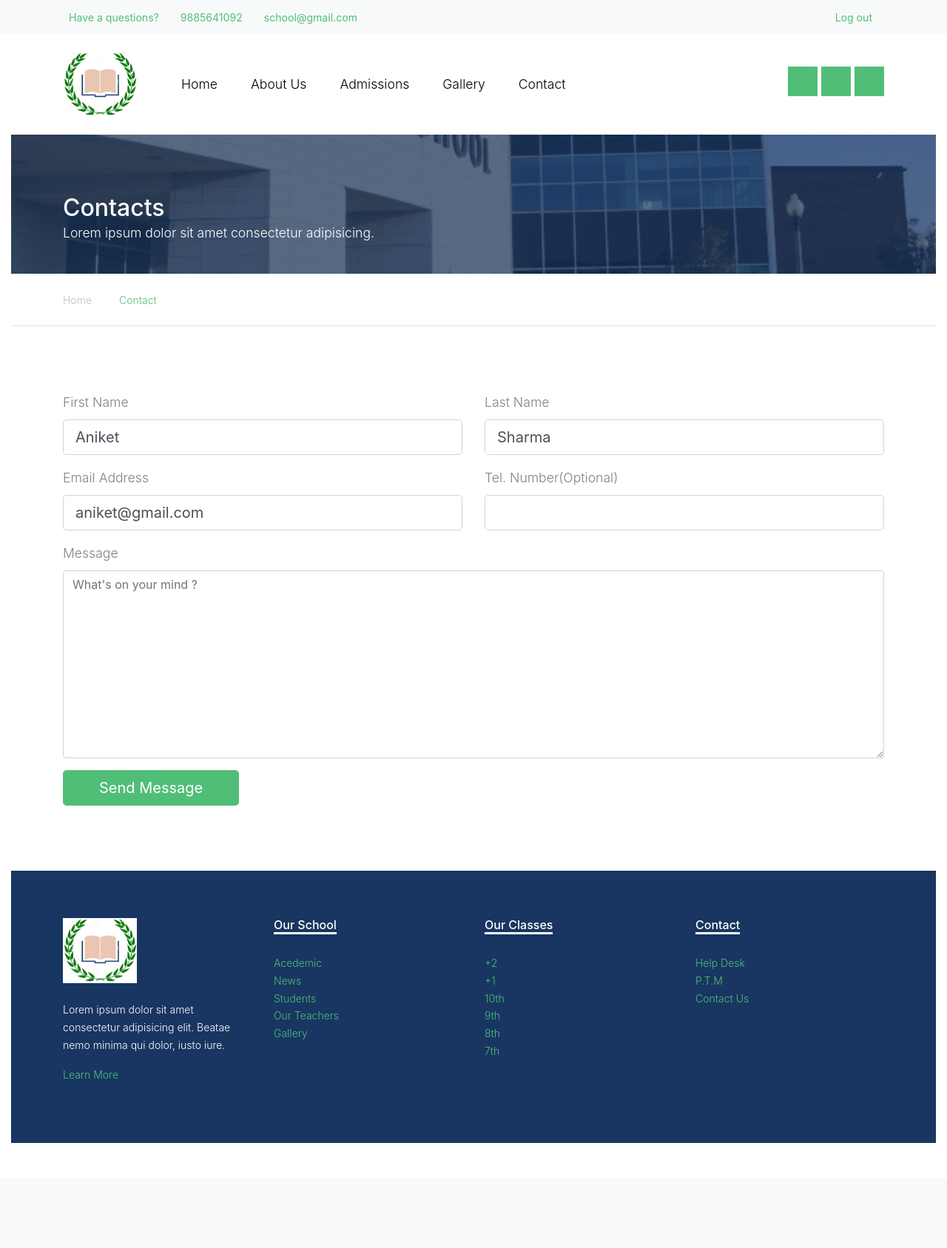
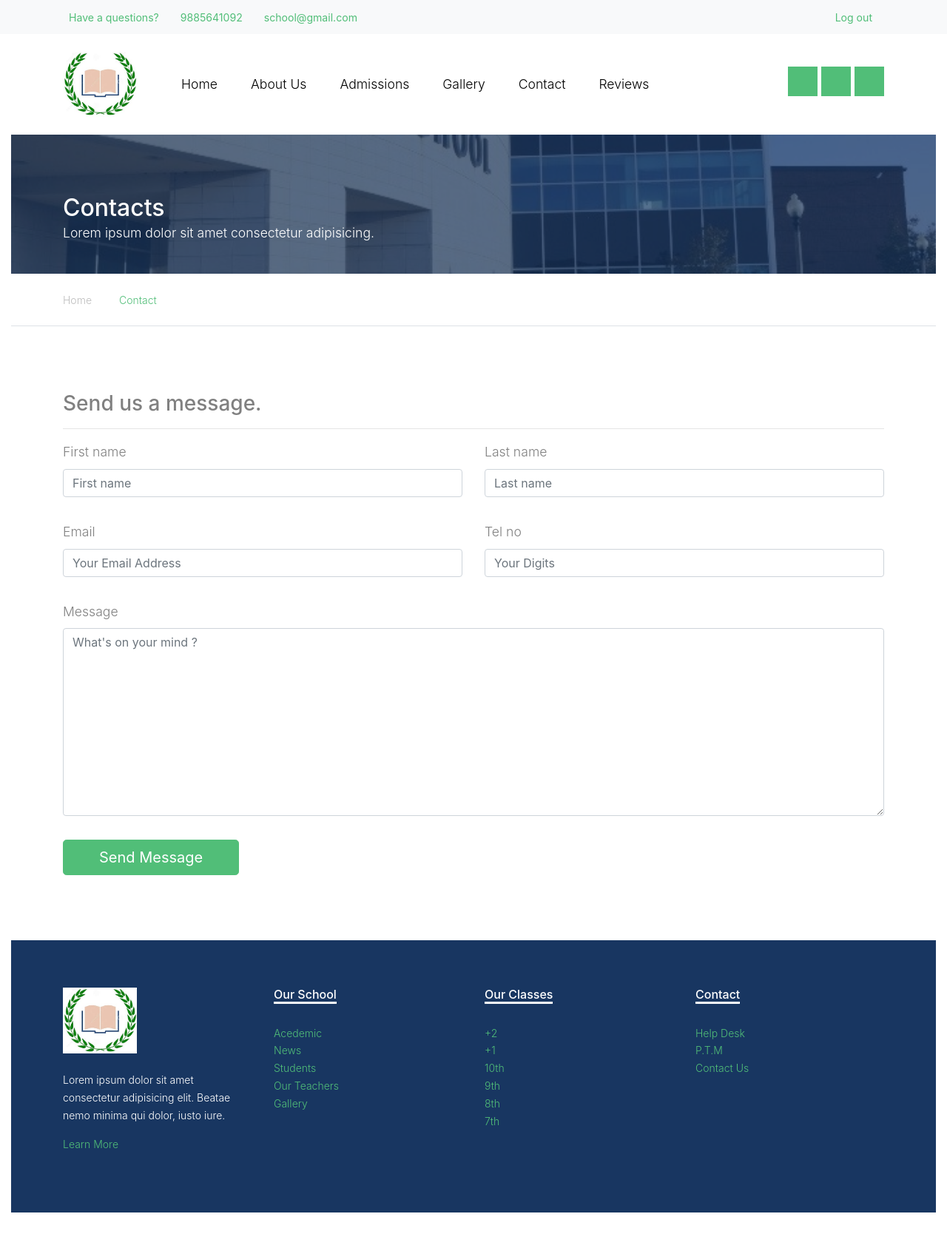
Before and after one commit to Aniket-Sharma/School-Website, a Django app: page /contact/ in a window 1280 px wide. Shown: the whole page at 74% size. Before the commit the page ends 1545 px from the top, so only its background shows below. Run offline with Django 3.2, Linux system fonts and the light colour scheme; a user stored in the database is signed in; some libraries are stand-ins or nearby versions; some web fonts are replaced.

Commit message:
Almost everything is done !

```diff
--- a/accounts/templates/accounts/sign_up.html
+++ b/accounts/templates/accounts/sign_up.html
@@ -7,7 +7,7 @@
 <div style="display:flex;justify-content:center;align-items:center;">
     <div class="card card-container" style="width: 40%;">
         <div class="card-title card-header">
-            <h4>{% trans 'Create an Geeksportal Account' %}</h4>
+            <h4>{% trans 'Sign Up' %}</h4>
         </div>
         <hr>
         <form action="/accounts/sign-up/" method="post" id="sign-in">
--- a/content/templates/layout/page.html
+++ b/content/templates/layout/page.html
@@ -49,9 +49,9 @@
       <div class="container">
         <div class="row align-items-center">
           <div class="col-lg-9 d-none d-lg-block">
-            <a href="#" class="small mr-3"><span class="icon-question-circle-o mr-2"></span> Have a questions?</a>
+            <a href="{% url 'contact' %}" class="small mr-3"><span class="icon-question-circle-o mr-2"></span> Have a questions?</a>
             <a href="#" class="small mr-3"><span class="icon-phone2 mr-2"></span> 9885641092</a>
-            <a href="#" class="small mr-3"><span class="icon-envelope-o mr-2"></span> school@gmail.com</a>
+            <a href="mailto:school@gmail.com" target="_blank" class="small mr-3"><span class="icon-envelope-o mr-2"></span> school@gmail.com</a>
           </div>
           {% if request.user.is_authenticated %}
           <div class="col-lg-3 text-right">
@@ -85,7 +85,7 @@
                 <li class="has-children">
                   <a href="{% url 'about' %}" class="nav-link text-left">About Us</a>
                   <ul class="dropdown">
-                    <li><a href="{% url 'about' %}">Our Teachers</a></li>
+                    <li><a href="{% url 'about' %}#teachers">Our Teachers</a></li>
                     <li><a href="{% url 'about' %}">Our School</a></li>
                   </ul>
                 </li>
@@ -98,6 +98,9 @@
                 <li>
                     <a href="{% url 'contact' %}" class="nav-link text-left">Contact</a>
                   </li>
+                <li>
+                  <a href="{% url 'review' %}" class="nav-link text-left">Reviews</a>
+                </li>
               </ul>                                                                                                                                                                                                                                                                                          </ul>
             </nav>
 
@@ -131,7 +134,7 @@
       <div class="container">
         <div class="row">
           <div class="col-lg-3">
-            <p class="mb-4"><img src="images/logo4.png" alt="logo" class="img-fluid" width="100px"></p>
+            <p class="mb-4"><img src="{% static 'images/logo4.png' %}" alt="logo" class="img-fluid" width="100px"></p>
             <p>Lorem ipsum dolor sit amet consectetur adipisicing elit. Beatae nemo minima qui dolor, iusto iure.</p>
             <p><a href="#">Learn More</a></p>
           </div>
--- a/content/templates/main/about.html
+++ b/content/templates/main/about.html
@@ -104,7 +104,7 @@
 
 
     <div class="site-section">
-      <div class="container" style="background: aliceblue; padding-top: 2%;">
+      <div class="container" id="teachers" style="background: aliceblue; padding-top: 2%;">
         <div class="d-flex row mb-5 justify-content-center text-center">
           <div class="col-lg-4 mb-5">
             <h2 class="section-title-underline mb-5">
--- a/content/templates/main/contact.html
+++ b/content/templates/main/contact.html
@@ -6,7 +6,10 @@
 
 {% load static %}
 
+{% load crispy_forms_tags %}
+
 {% block content %}
+
 
   <div class="site-wrap">
 
@@ -29,33 +32,59 @@
         <span class="current">Contact</span>
       </div>
     </div>
+<!--    <form id="form-post" action="{% url 'contact' %}" method="post" role="form">-->
+<!--            <h3>New Post</h3>-->
+<!--            <hr>-->
+<!--            {% csrf_token %}-->
+<!--            <input type="hidden" name="username" value="{{ request.user.username }}">-->
+<!--            {% bootstrap_form form layout="inline" %}-->
+<!--            <button class="btn btn-success" type="submit">Send</button>-->
+<!--        </form>-->
+    <div class="site-section">
+<!--        <form class="Contact-Form" style="padding: 0% 15% 1% 15%;  text-align: center;" action="{% url 'contact' %}" method="post">-->
+<!--            <h3>Send us a message</h3><hr>-->
+<!--            {% csrf_token %}-->
 
-    <div class="site-section">
+<!--            {% bootstrap_form form layout='inline' labels='hidden' %}-->
+
+<!--            <input type="submit" value="Send Message"  class="btn btn-primary btn-lg px-5">-->
+<!--        </form>-->
+
         <div class="container">
-            <div class="row">
-                <div class="col-md-6 form-group">
-                    <label for="fname">First Name</label>
-                    <input type="text" id="fname" class="form-control form-control-lg" value={{ user.first_name }}>
+            <h3>Send us a message.</h3><hr>
+            <form action="{% url 'contact' %}" method="post" action="{% url 'contact' %}">
+                {{ form.non_field_errors }}
+                {% csrf_token %}
+                <div class="row">
+                <div class="col-md-6 form-group fieldWrapper">
+<!--                    <label for="{{form.first_name.id_for_label}}">First Name</label>-->
+                    {%  bootstrap_field form.first_name %}
+<!--                    <input type="text" id="fname" class="form-control form-control-lg" value={{ user.first_name }}>-->
                 </div>
-                <div class="col-md-6 form-group">
-                    <label for="lname">Last Name</label>
-                    <input type="text" id="lname" class="form-control form-control-lg"  value={{ user.last_name }}>
+                <div class="col-md-6 form-group fieldWrapper">
+<!--                    <label for="{{form.last_name.id_for_label}}">Last Name</label>-->
+                    {%  bootstrap_field form.last_name %}
+<!--                    <input type="text" id="lname" class="form-control form-control-lg"  value={{ user.last_name }}>-->
                 </div>
             </div>
             <div class="row">
-                <div class="col-md-6 form-group">
-                    <label for="eaddress">Email Address</label>
-                    <input type="text" id="eaddress" class="form-control form-control-lg"  value={{ user.email }}>
+
+                <div class="col-md-6 form-group fieldWrapper">
+<!--                    <label for="{{ form.email.id_for_label }}">Email Address:</label>-->
+                    {%  bootstrap_field form.email %}
+<!--                    <input type="text" id="eaddress" class="form-control form-control-lg"  value={{ user.email }}>-->
                 </div>
-                <div class="col-md-6 form-group">
-                    <label for="tel">Tel. Number(Optional)</label>
-                    <input type="text" id="tel" class="form-control form-control-lg" >
+                <div class="col-md-6 form-group fieldWrapper">
+<!--                    <label for="{{ form.tel_no.id_for_label }}">Tel. Number(Optional)</label>-->
+                    {%  bootstrap_field form.tel_no %}
+<!--                    <input type="text" id="tel" class="form-control form-control-lg" >-->
                 </div>
             </div>
             <div class="row">
-                <div class="col-md-12 form-group">
-                    <label for="message">Message</label>
-                    <textarea name="" id="message" cols="30" rows="10" class="form-control" placeholder="What's on your mind ?"></textarea>
+                <div class="col-md-12 form-group fieldWrapper">
+<!--                    <label for="{{form.message.id_for_label}}">Message</label>-->
+                    {%  bootstrap_field form.message %}
+<!--                    <textarea name="" id="message" cols="30" rows="10" class="form-control" placeholder="What's on your mind ?"></textarea>-->
                 </div>
             </div>
 
@@ -64,6 +93,7 @@
                     <input type="submit" value="Send Message" class="btn btn-primary btn-lg px-5">
                 </div>
             </div>
+            </form>
         </div>
     </div>
 
--- a/review/forms.py
+++ b/review/forms.py
@@ -1,5 +1,6 @@
-from .models import Review
+from .models import Review, Contact, Subscriber
 from django import forms
+
 
 class ReviewForm(forms.ModelForm):
     class Meta:
@@ -9,3 +10,23 @@ class ReviewForm(forms.ModelForm):
         widgets = {
             'review': forms.Textarea(attrs={'placeholder': 'Write your Review '})
         }
+
+
+class ContactForm(forms.ModelForm):
+    class Meta:
+        model = Contact
+        fields = "__all__"
+
+        widgets = {
+            'f_name': forms.TextInput(attrs={'placeholder': 'Your First name ', 'class': 'col-md-6 form-group', 'value': 'name'}),
+            'l_name': forms.TextInput(attrs={'placeholder': 'Your Last name ', 'class': 'col-md-6 form-group' }),
+            'email': forms.TextInput(attrs={'placeholder': 'Your Email Address ', 'class': 'form-group'}),
+            'tel_no': forms.TextInput(attrs={'placeholder': 'Your Digits ', 'class': 'form-group'}),
+            'message': forms.Textarea(attrs={'placeholder': 'What\'s on your mind ?  ', 'class': 'form-group'})
+        }
+
+
+class SubscriberForm(forms.ModelForm):
+    class Meta:
+        model = Subscriber
+        fields = ("email", )
--- a/review/views.py
+++ b/review/views.py
@@ -1,76 +1,107 @@
 from django.shortcuts import render, redirect
 from django.views.generic import TemplateView
+from django.contrib import messages
 from django.http import HttpResponse, HttpResponseRedirect
+from django.views.decorators.csrf import csrf_exempt
+
 # Create your views here.
-from .models import Review, Contact, Teacher
-from .forms import ReviewForm
+from .models import Review, Contact, Teacher, Subscriber
+from .forms import ReviewForm, ContactForm, SubscriberForm
 
 
 class ReviewPageView(TemplateView):
-	template_name = 'review/home.html'
+    template_name = 'review/home.html'
 
-	def get(self, request):
+    def get(self, request):
+        reviews = Review.objects.all()
+        form = ReviewForm()
 
-		reviews = Review.objects.all()
-		form = ReviewForm()
+        args = {'reviews': reviews, 'form': form}
 
-		args = {'reviews' : reviews, 'form': form}
+        return render(request, self.template_name, args)
 
-		return render(request, self.template_name, args)
-
-	def post(self, request):
-		form = ReviewForm(request.POST)
-		form.save()
-		return redirect('review')
+    def post(self, request):
+        form = ReviewForm(request.POST)
+        form.save()
+        return redirect('review')
 
 
 class HomePageView(TemplateView):
-	template_name = 'main/school_home.html'
+    template_name = 'main/school_home.html'
 
-	def get(self, request):
+    def get(self, request):
 
-		args = {}
+        form = SubscriberForm()
 
-		return render(request, self.template_name, args)
+        args = {'form': form}
+
+        return render(request, self.template_name, args)
+
+    def post(self,request):
+        sub = SubscriberForm(request.POST)
+        if sub.is_valid():
+            sub.save()
+            messages.success(request, "You are successfully subscribed for future updates !")
+        return redirect('home')
 
 
 class AboutPageView(TemplateView):
-	template_name = 'main/about.html'
+    template_name = 'main/about.html'
 
-	def get(self, request):
+    def get(self, request):
+        teachers = Teacher.objects.all()
 
-		teachers = Teacher.objects.all()
+        args = {'teachers': teachers}
 
-		args = {'teachers': teachers}
-
-		return render(request, self.template_name, args)
+        return render(request, self.template_name, args)
 
 
 class AdmissionPageView(TemplateView):
-	template_name = 'main/admissions.html'
+    template_name = 'main/admissions.html'
 
-	def get(self, request):
+    def get(self, request):
+        args = {}
 
-		args = {}
-
-		return render(request, self.template_name, args)
+        return render(request, self.template_name, args)
 
 
 class GalleryPageView(TemplateView):
-	template_name = 'main/gallery.html'
+    template_name = 'main/gallery.html'
 
-	def get(self, request):
+    def get(self, request):
+        args = {}
 
-		args = {}
-
-		return render(request, self.template_name, args)
+        return render(request, self.template_name, args)
 
 
 class ContactPageView(TemplateView):
-	template_name = 'main/contact.html'
+    template_name = 'main/contact.html'
 
-	def get(self, request):
+    def get(self, request):
+        form = ContactForm()
+        args = {'form': form}
+        return render(request, self.template_name, args)
 
-		args = {}
+    def post(self, request):
+        form = ContactForm(request.POST)
+        if form.is_valid():
+            form.save()
+        messages.success(request, "Your message was sent successfully !")
+        return redirect('home')
 
-		return render(request, self.template_name, args)
+# @csrf_exempt
+# def send_message(self, request):
+#     template_name = 'main/contact.html'
+#     if request.method == 'POST':
+#         form = Contact()
+#         form.f_name = request.POST.get('fname')
+#         form.l_name = request.POST.get('lname')
+#         form.email = request.POST.get('eadress')
+#         form.tel_no = request.POST.get('tel')
+#         form.message = request.POST.get('message')
+#         form.save()
+#         messages.success(request, "Your message was sent successfully !")
+#         return redirect('home')
+#     else :
+#         args = {}
+#         return render(request, self.template_name, args)
--- a/review_form/settings.py
+++ b/review_form/settings.py
@@ -37,6 +37,7 @@ INSTALLED_APPS = [
     'django.contrib.staticfiles',
 
     'bootstrap4',
+    'crispy_forms',
 
     'review',
     'main',
--- a/review_form/urls.py
+++ b/review_form/urls.py
@@ -26,9 +26,13 @@ urlpatterns = [
     path('submit-review/', ReviewPageView.post, name='submit-review'),
 
     path('home/', HomePageView.as_view(), name='home'),
+    # path('home/<str:email>' HomePageView.as_view() , name='subsribe'),
+
     path('about/', AboutPageView.as_view(), name='about'),
     path('admissions/', AdmissionPageView.as_view(), name='admissions'),
     path('gallery/', GalleryPageView.as_view(), name='gallery'),
     path('contact/', ContactPageView.as_view(), name='contact'),
 
+    # path('contact/send/', send_message , name='send-message'),
+
 ]
```
Also changed, not shown: content/templates/main/school_home.html (+12 -11 lines), content/templates/review/home.html (+13 -10 lines), review/models.py (+6 -2 lines), db.sqlite3, review/migrations/0004_auto_20191016_1052.py (added), review/migrations/0005_subscriber.py (added).
